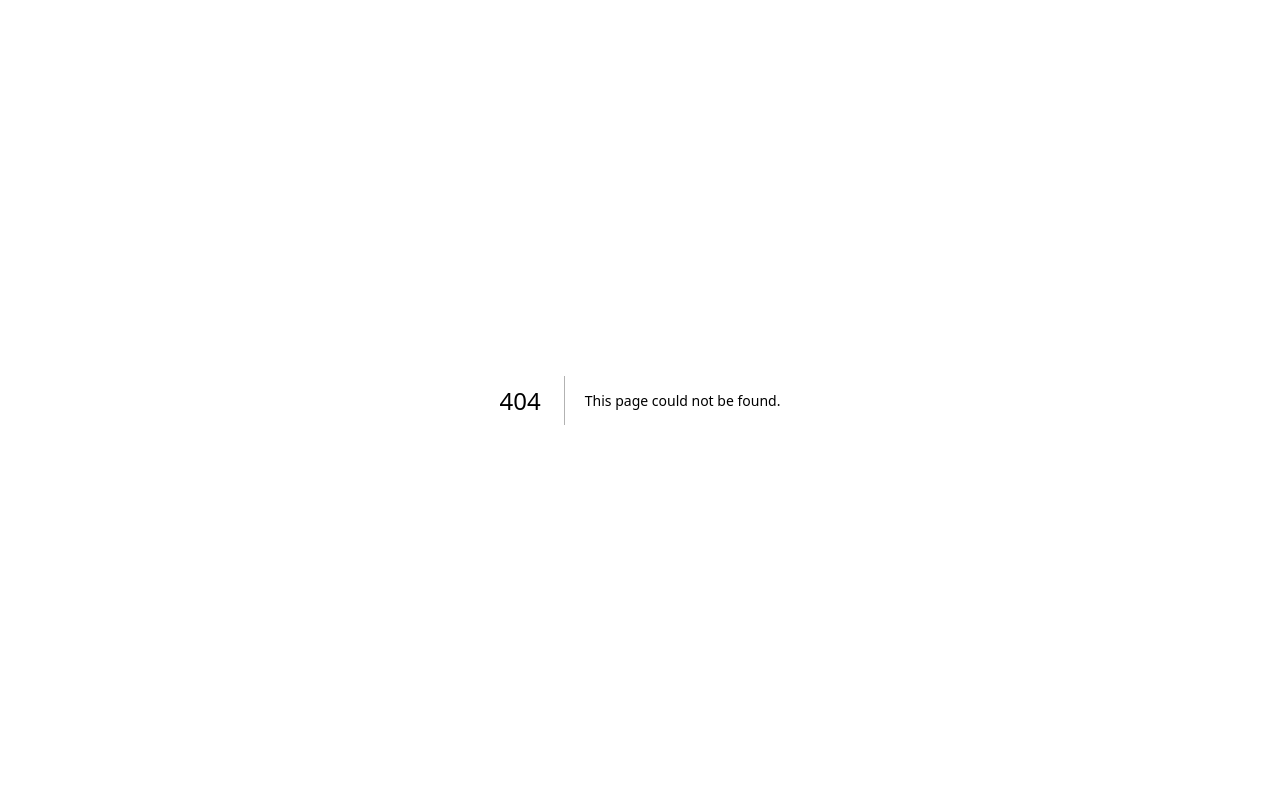
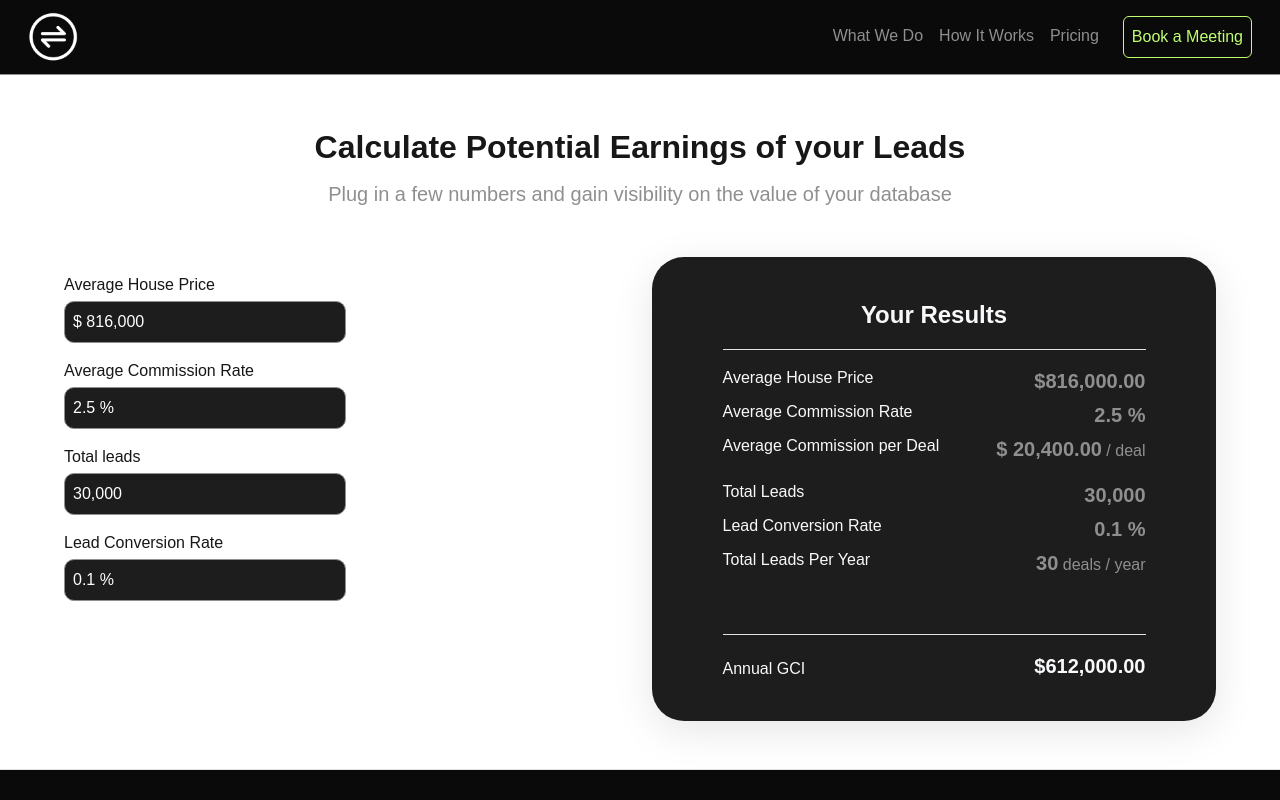
Before and after one commit to aditya-s3n/callall_website, a Next.js app: page /calculator in a window 1280 px wide. Before the commit this address had no page. Shown: the top 800 px of the page. Built offline with nearby package versions, Linux system fonts and the light colour scheme.

Commit message:
add /calculator directory

```diff
--- /dev/null
+++ b/src/app/calculator/page.tsx
@@ -0,0 +1,30 @@
+"use client";
+
+import Calculator from "../components/Calculator";
+import Header from "../components/Header";
+import Footer from "../components/Footer";
+import "../css/landing.css";
+
+function CalculatorPage() {
+    return (
+        <div className="">
+            <Header />
+
+            <div className="text-center my-5">
+                <p className="fw-bold fs-2 mb-2">Calculate Potential Earnings of your Leads</p>
+
+                <p className="header-link nav-link fs-5">Plug in a few numbers and gain visibility on the value of your database</p>
+            </div>
+
+
+            <div className="m-auto section-width">
+                <Calculator />
+            </div>
+
+
+            <Footer />
+        </div>
+    )
+}
+
+export default CalculatorPage;
```
